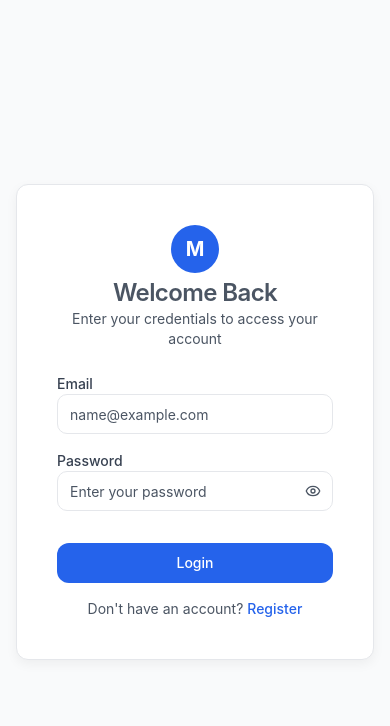
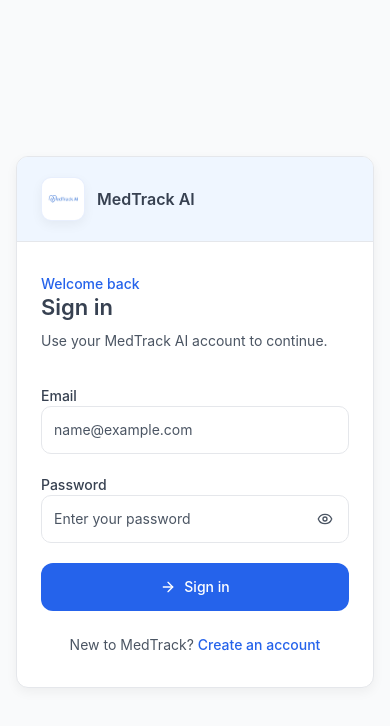
Before and after one commit to YounesWagih/medtrack-ai, a React (Vite) app in the folder frontend/: page /login in a window 390 px wide. Shown: the top 726 px of the page. Built offline with nearby package versions, Linux system fonts and the light colour scheme; no server answers.

Commit message:
Polish auth flow and responsive dashboard

```diff
--- /dev/null
+++ b/frontend/src/components/layout/AuthLayout.tsx
@@ -0,0 +1,80 @@
+import type { ReactNode } from 'react';
+import { Link } from 'react-router-dom';
+import { ShieldCheck } from 'lucide-react';
+import medTrackIcon from '@/assets/MedTrack-Ai-icon.png';
+
+type AuthLayoutProps = {
+  eyebrow: string;
+  title: string;
+  description: string;
+  children: ReactNode;
+  footerText: string;
+  footerLinkText: string;
+  footerLinkTo: string;
+};
+
+export function AuthLayout({
+  eyebrow,
+  title,
+  description,
+  children,
+  footerText,
+  footerLinkText,
+  footerLinkTo,
+}: AuthLayoutProps) {
+  return (
+    <main className="min-h-screen bg-background px-4 py-6 sm:px-6 lg:px-8">
+      <div className="mx-auto flex min-h-[calc(100vh-48px)] w-full max-w-5xl items-center justify-center">
+        <section className="grid w-full overflow-hidden rounded-[12px] border border-border bg-surface shadow-soft lg:grid-cols-[0.92fr_1.08fr]">
+          <aside className="border-b border-border bg-primary-light px-6 py-5 sm:px-8 lg:flex lg:min-h-[620px] lg:flex-col lg:justify-between lg:border-b-0 lg:border-r lg:px-10 lg:py-10">
+            <div>
+              <Link to="/" className="inline-flex items-center gap-3">
+                <span className="flex h-11 w-11 items-center justify-center rounded-[10px] border border-primary/10 bg-white p-1.5 shadow-soft">
+                  <img src={medTrackIcon} alt="MedTrack AI" className="h-full w-full object-contain" />
+                </span>
+                <span className="text-base font-semibold text-textPrimary">MedTrack AI</span>
+              </Link>
+
+              <div className="mt-16 hidden max-w-sm lg:block">
+                <p className="text-sm font-medium text-primary">{eyebrow}</p>
+                <h1 className="mt-3 text-3xl font-semibold leading-tight text-textPrimary sm:text-4xl">
+                  Simple medicine tracking, ready when you are.
+                </h1>
+                <p className="mt-4 text-base leading-7 text-textSecondary">
+                  Keep your medicine list, expiry dates, and AI assistant in one clear workspace.
+                </p>
+              </div>
+            </div>
+
+            <div className="mt-8 hidden text-sm text-textSecondary lg:block">
+              <div className="mb-3 flex h-10 w-10 items-center justify-center rounded-[10px] bg-secondary/10 text-secondary">
+                <ShieldCheck className="h-5 w-5" />
+              </div>
+              <p className="font-medium text-textPrimary">Private by default</p>
+              <p className="mt-1 leading-6">Your account keeps health reminders organized and easy to revisit.</p>
+            </div>
+          </aside>
+
+          <div className="flex items-center justify-center px-6 py-8 sm:px-10 lg:px-14 lg:py-12">
+            <div className="w-full max-w-[420px]">
+              <div className="mb-8">
+                <p className="text-sm font-medium text-primary lg:hidden">{eyebrow}</p>
+                <h2 className="mt-2 text-2xl font-semibold text-textPrimary sm:text-3xl">{title}</h2>
+                <p className="mt-2 text-sm leading-6 text-textSecondary sm:text-base">{description}</p>
+              </div>
+
+              {children}
+
+              <p className="mt-6 text-center text-sm text-textSecondary">
+                {footerText}{' '}
+                <Link to={footerLinkTo} className="font-medium text-primary hover:underline">
+                  {footerLinkText}
+                </Link>
+              </p>
+            </div>
+          </div>
+        </section>
+      </div>
+    </main>
+  );
+}
--- a/frontend/src/lib/validations.ts
+++ b/frontend/src/lib/validations.ts
@@ -9,7 +9,7 @@ export const emailSchema = z.string().min(1, 'Email is required').email('Invalid
 // Password schema
 export const passwordSchema = z
   .string()
-  .min(6, 'Password must be at least 6 characters')
+  .min(8, 'Password must be at least 8 characters')
   .regex(/[A-Z]/, 'Password must contain at least one uppercase letter')
   .regex(/[a-z]/, 'Password must contain at least one lowercase letter')
   .regex(/[0-9]/, 'Password must contain at least one number');
--- a/frontend/src/pages/Login.tsx
+++ b/frontend/src/pages/Login.tsx
@@ -1,12 +1,12 @@
 import { useState, useEffect } from 'react';
-import { Link, useNavigate, useLocation } from 'react-router-dom';
+import { useNavigate, useLocation } from 'react-router-dom';
 import { useForm } from 'react-hook-form';
 import { zodResolver } from '@hookform/resolvers/zod';
-import { Eye, EyeOff, Loader2 } from 'lucide-react';
+import { AlertCircle, ArrowRight, Eye, EyeOff, Loader2 } from 'lucide-react';
 import { Button } from '@/components/ui/button';
 import { Input } from '@/components/ui/input';
 import { Label } from '@/components/ui/label';
-import { Card, CardContent, CardDescription, CardFooter, CardHeader, CardTitle } from '@/components/ui/card';
+import { AuthLayout } from '@/components/layout/AuthLayout';
 import { useAuth } from '@/hooks/useAuth';
 import { loginSchema, type LoginInput } from '@/lib/validations';
 import { toast } from 'sonner';
@@ -32,7 +32,7 @@ export function LoginPage() {
     setLoginError(null);
     try {
       await login(data.email, data.password);
-      toast.success('Welcome back!');
+      toast.success('Signed in successfully');
       navigate(from, { replace: true });
     } catch (error: unknown) {
       const message = error instanceof Error ? error.message : 'Login failed. Please try again.';
@@ -49,46 +49,49 @@ export function LoginPage() {
   }, [isAuthenticated, navigate, from]);
 
   return (
-    <div className="min-h-screen flex items-center justify-center bg-background p-4">
-      <Card className="w-[400px]">
-        <CardHeader className="space-y-1 text-center pb-2">
-          <div className="flex justify-center mb-2">
-            <div className="h-12 w-12 rounded-full bg-primary flex items-center justify-center">
-              <span className="text-white text-xl font-bold">M</span>
-            </div>
-          </div>
-          <CardTitle className="text-h2">Welcome Back</CardTitle>
-          <CardDescription className="text-textSecondary">
-            Enter your credentials to access your account
-          </CardDescription>
-        </CardHeader>
-        <form onSubmit={handleSubmit(onSubmit)}>
-          <CardContent className="space-y-4 pt-4">
+    <AuthLayout
+      eyebrow="Welcome back"
+      title="Sign in"
+      description="Use your MedTrack AI account to continue."
+      footerText="New to MedTrack?"
+      footerLinkText="Create an account"
+      footerLinkTo="/register"
+    >
+      <form onSubmit={handleSubmit(onSubmit)} noValidate className="space-y-5">
         {loginError && (
-              <div className="p-3 text-sm text-danger bg-danger/10 border border-danger/20 rounded-[10px]">
-                {loginError}
+          <div className="flex items-start gap-2 rounded-[10px] border border-danger/20 bg-danger/10 p-3 text-sm text-danger">
+            <AlertCircle className="mt-0.5 h-4 w-4 shrink-0" />
+            <span>{loginError}</span>
           </div>
         )}
+
         <div className="space-y-2">
-              <Label htmlFor="email" className="text-textPrimary font-medium">Email</Label>
+          <Label htmlFor="email" className="text-textPrimary">
+            Email
+          </Label>
           <Input
             id="email"
             type="email"
+            autoComplete="email"
             placeholder="name@example.com"
+            className="h-12"
             {...register('email')}
             aria-invalid={errors.email ? 'true' : 'false'}
           />
-              {errors.email && (
-                <p className="text-sm text-danger">{errors.email.message}</p>
-              )}
+          {errors.email && <p className="text-sm text-danger">{errors.email.message}</p>}
         </div>
+
         <div className="space-y-2">
-              <Label htmlFor="password" className="text-textPrimary font-medium">Password</Label>
+          <Label htmlFor="password" className="text-textPrimary">
+            Password
+          </Label>
           <div className="relative">
             <Input
               id="password"
               type={showPassword ? 'text' : 'password'}
+              autoComplete="current-password"
               placeholder="Enter your password"
+              className="h-12 pr-12"
               {...register('password')}
               aria-invalid={errors.password ? 'true' : 'false'}
             />
@@ -96,36 +99,22 @@ export function LoginPage() {
               type="button"
               variant="ghost"
               size="icon"
-                  className="absolute right-0 top-0 h-full px-3 py-2 hover:bg-transparent"
+              className="absolute right-1 top-1 h-10 w-10 rounded-[10px] text-muted-foreground hover:bg-muted"
               onClick={() => setShowPassword(!showPassword)}
               tabIndex={-1}
+              aria-label={showPassword ? 'Hide password' : 'Show password'}
             >
-                  {showPassword ? (
-                    <EyeOff className="h-4 w-4 text-muted-foreground" />
-                  ) : (
-                    <Eye className="h-4 w-4 text-muted-foreground" />
-                  )}
+              {showPassword ? <EyeOff className="h-4 w-4" /> : <Eye className="h-4 w-4" />}
             </Button>
           </div>
-              {errors.password && (
-                <p className="text-sm text-danger">{errors.password.message}</p>
-              )}
+          {errors.password && <p className="text-sm text-danger">{errors.password.message}</p>}
         </div>
-          </CardContent>
-          <CardFooter className="flex flex-col space-y-4 pt-2">
-            <Button type="submit" className="w-full" disabled={isLoading}>
-              {isLoading && <Loader2 className="mr-2 h-4 w-4 animate-spin" />}
-              Login
+
+        <Button type="submit" className="h-12 w-full" disabled={isLoading}>
+          {isLoading ? <Loader2 className="h-4 w-4 animate-spin" /> : <ArrowRight className="h-4 w-4" />}
+          Sign in
         </Button>
-            <p className="text-sm text-center text-textSecondary">
-              Don't have an account?{' '}
-              <Link to="/register" className="text-primary font-medium hover:underline">
-                Register
-              </Link>
-            </p>
-          </CardFooter>
       </form>
-      </Card>
-    </div>
+    </AuthLayout>
   );
 }
--- a/frontend/src/pages/Register.tsx
+++ b/frontend/src/pages/Register.tsx
@@ -1,12 +1,12 @@
-import { useState } from 'react';
-import { Link, useNavigate } from 'react-router-dom';
+import { useEffect, useState } from 'react';
+import { useNavigate } from 'react-router-dom';
 import { useForm } from 'react-hook-form';
 import { zodResolver } from '@hookform/resolvers/zod';
-import { Eye, EyeOff, Loader2 } from 'lucide-react';
+import { AlertCircle, ArrowRight, Eye, EyeOff, Loader2 } from 'lucide-react';
 import { Button } from '@/components/ui/button';
 import { Input } from '@/components/ui/input';
 import { Label } from '@/components/ui/label';
-import { Card, CardContent, CardDescription, CardFooter, CardHeader, CardTitle } from '@/components/ui/card';
+import { AuthLayout } from '@/components/layout/AuthLayout';
 import { useAuth } from '@/hooks/useAuth';
 import { registerSchema, type RegisterInput } from '@/lib/validations';
 import { toast } from 'sonner';
@@ -30,7 +30,7 @@ export function RegisterPage() {
     setRegisterError(null);
     try {
       await registerUser(data.name, data.email, data.password);
-      toast.success('Account created successfully!');
+      toast.success('Your account is ready');
       navigate('/dashboard', { replace: true });
     } catch (error: unknown) {
       const message = error instanceof Error ? error.message : 'Registration failed. Please try again.';
@@ -39,65 +39,74 @@ export function RegisterPage() {
     }
   };
 
+  useEffect(() => {
     if (isAuthenticated) {
       navigate('/dashboard', { replace: true });
-    return null;
     }
+  }, [isAuthenticated, navigate]);
+
+  if (isAuthenticated) return null;
 
   return (
-    <div className="min-h-screen flex items-center justify-center bg-background p-4">
-      <Card className="w-[400px]">
-        <CardHeader className="space-y-1 text-center pb-2">
-          <div className="flex justify-center mb-2">
-            <div className="h-12 w-12 rounded-full bg-primary flex items-center justify-center">
-              <span className="text-white text-xl font-bold">M</span>
-            </div>
-          </div>
-          <CardTitle className="text-h2">Create an account</CardTitle>
-          <CardDescription className="text-textSecondary">
-            Enter your details to get started
-          </CardDescription>
-        </CardHeader>
-        <form onSubmit={handleSubmit(onSubmit)}>
-          <CardContent className="space-y-4 pt-4">
+    <AuthLayout
+      eyebrow="Get started"
+      title="Create your account"
+      description="Set up MedTrack AI with a few details."
+      footerText="Already have an account?"
+      footerLinkText="Sign in"
+      footerLinkTo="/login"
+    >
+      <form onSubmit={handleSubmit(onSubmit)} noValidate className="space-y-4">
         {registerError && (
-              <div className="p-3 text-sm text-danger bg-danger/10 border border-danger/20 rounded-[10px]">
-                {registerError}
+          <div className="flex items-start gap-2 rounded-[10px] border border-danger/20 bg-danger/10 p-3 text-sm text-danger">
+            <AlertCircle className="mt-0.5 h-4 w-4 shrink-0" />
+            <span>{registerError}</span>
           </div>
         )}
+
         <div className="space-y-2">
-              <Label htmlFor="name" className="text-textPrimary font-medium">Full name</Label>
+          <Label htmlFor="name" className="text-textPrimary">
+            Full name
+          </Label>
           <Input
             id="name"
             type="text"
+            autoComplete="name"
             placeholder="John Doe"
+            className="h-12"
             {...register('name')}
             aria-invalid={errors.name ? 'true' : 'false'}
           />
-              {errors.name && (
-                <p className="text-sm text-danger">{errors.name.message}</p>
-              )}
+          {errors.name && <p className="text-sm text-danger">{errors.name.message}</p>}
         </div>
+
         <div className="space-y-2">
-              <Label htmlFor="email" className="text-textPrimary font-medium">Email</Label>
+          <Label htmlFor="email" className="text-textPrimary">
+            Email
+          </Label>
           <Input
             id="email"
             type="email"
+            autoComplete="email"
             placeholder="name@example.com"
+            className="h-12"
             {...register('email')}
             aria-invalid={errors.email ? 'true' : 'false'}
           />
-              {errors.email && (
-                <p className="text-sm text-danger">{errors.email.message}</p>
-              )}
+          {errors.email && <p className="text-sm text-danger">{errors.email.message}</p>}
         </div>
+
         <div className="space-y-2">
-              <Label htmlFor="password" className="text-textPrimary font-medium">Password</Label>
+          <Label htmlFor="password" className="text-textPrimary">
+            Password
+          </Label>
           <div className="relative">
             <Input
               id="password"
               type={showPassword ? 'text' : 'password'}
-                   placeholder="Enter your password"
+              autoComplete="new-password"
+              placeholder="Create a password"
+              className="h-12 pr-12"
               {...register('password')}
               aria-invalid={errors.password ? 'true' : 'false'}
             />
@@ -105,28 +114,28 @@ export function RegisterPage() {
               type="button"
               variant="ghost"
               size="icon"
-                   className="absolute right-0 top-0 h-full px-3 py-2 hover:bg-transparent"
+              className="absolute right-1 top-1 h-10 w-10 rounded-[10px] text-muted-foreground hover:bg-muted"
               onClick={() => setShowPassword(!showPassword)}
               tabIndex={-1}
+              aria-label={showPassword ? 'Hide password' : 'Show password'}
             >
-                   {showPassword ? (
-                     <EyeOff className="h-4 w-4 text-muted-foreground" />
-                   ) : (
-                     <Eye className="h-4 w-4 text-muted-foreground" />
-                   )}
+              {showPassword ? <EyeOff className="h-4 w-4" /> : <Eye className="h-4 w-4" />}
             </Button>
           </div>
-              {errors.password && (
-                <p className="text-sm text-danger">{errors.password.message}</p>
-              )}
+          {errors.password && <p className="text-sm text-danger">{errors.password.message}</p>}
         </div>
+
         <div className="space-y-2">
-              <Label htmlFor="confirmPassword" className="text-textPrimary font-medium">Confirm Password</Label>
+          <Label htmlFor="confirmPassword" className="text-textPrimary">
+            Confirm password
+          </Label>
           <div className="relative">
             <Input
               id="confirmPassword"
               type={showConfirmPassword ? 'text' : 'password'}
-                   placeholder="Confirm your password"
+              autoComplete="new-password"
+              placeholder="Repeat your password"
+              className="h-12 pr-12"
               {...register('confirmPassword')}
               aria-invalid={errors.confirmPassword ? 'true' : 'false'}
             />
@@ -134,36 +143,22 @@ export function RegisterPage() {
               type="button"
               variant="ghost"
               size="icon"
-                   className="absolute right-0 top-0 h-full px-3 py-2 hover:bg-transparent"
+              className="absolute right-1 top-1 h-10 w-10 rounded-[10px] text-muted-foreground hover:bg-muted"
               onClick={() => setShowConfirmPassword(!showConfirmPassword)}
               tabIndex={-1}
+              aria-label={showConfirmPassword ? 'Hide password' : 'Show password'}
             >
-                   {showConfirmPassword ? (
-                     <EyeOff className="h-4 w-4 text-muted-foreground" />
-                   ) : (
-                     <Eye className="h-4 w-4 text-muted-foreground" />
-                   )}
+              {showConfirmPassword ? <EyeOff className="h-4 w-4" /> : <Eye className="h-4 w-4" />}
             </Button>
           </div>
-              {errors.confirmPassword && (
-                <p className="text-sm text-danger">{errors.confirmPassword.message}</p>
-              )}
+          {errors.confirmPassword && <p className="text-sm text-danger">{errors.confirmPassword.message}</p>}
         </div>
-          </CardContent>
-          <CardFooter className="flex flex-col space-y-4 pt-2">
-            <Button type="submit" className="w-full" disabled={isLoading}>
-              {isLoading && <Loader2 className="mr-2 h-4 w-4 animate-spin" />}
+
+        <Button type="submit" className="h-12 w-full" disabled={isLoading}>
+          {isLoading ? <Loader2 className="h-4 w-4 animate-spin" /> : <ArrowRight className="h-4 w-4" />}
           Create account
         </Button>
-            <p className="text-sm text-center text-textSecondary">
-              Already have an account?{' '}
-              <Link to="/login" className="text-primary font-medium hover:underline">
-                Login
-              </Link>
-            </p>
-          </CardFooter>
       </form>
-      </Card>
-    </div>
+    </AuthLayout>
   );
 }
```
Also changed, not shown: frontend/src/pages/Dashboard.tsx (+21 -21 lines), frontend/src/services/api.ts (+9 -4 lines), 1 other file (tests, documents, lock files or other folders). Lines whose indentation alone changed are shown as unchanged.
